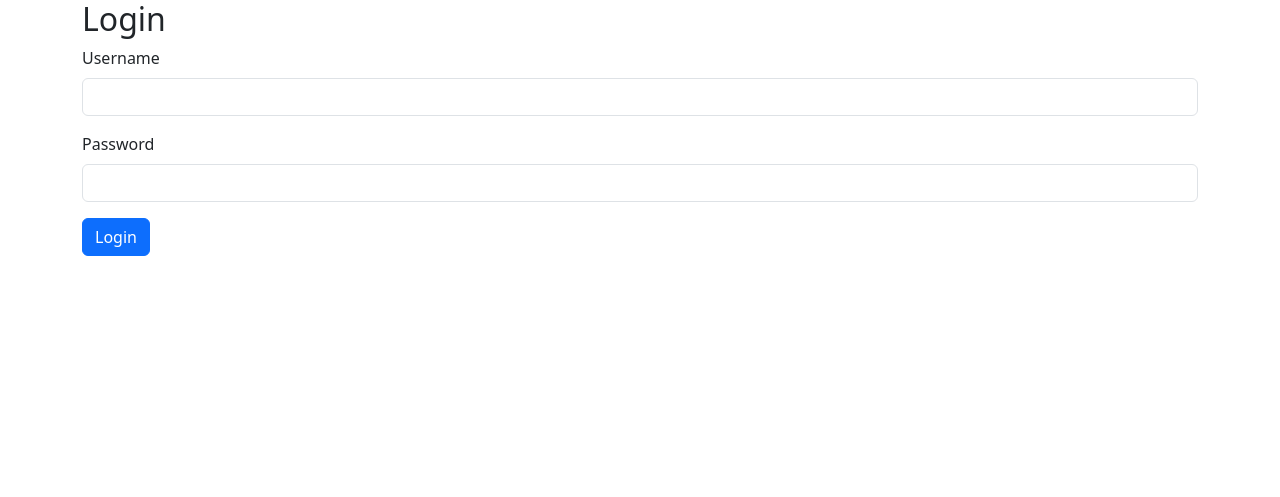
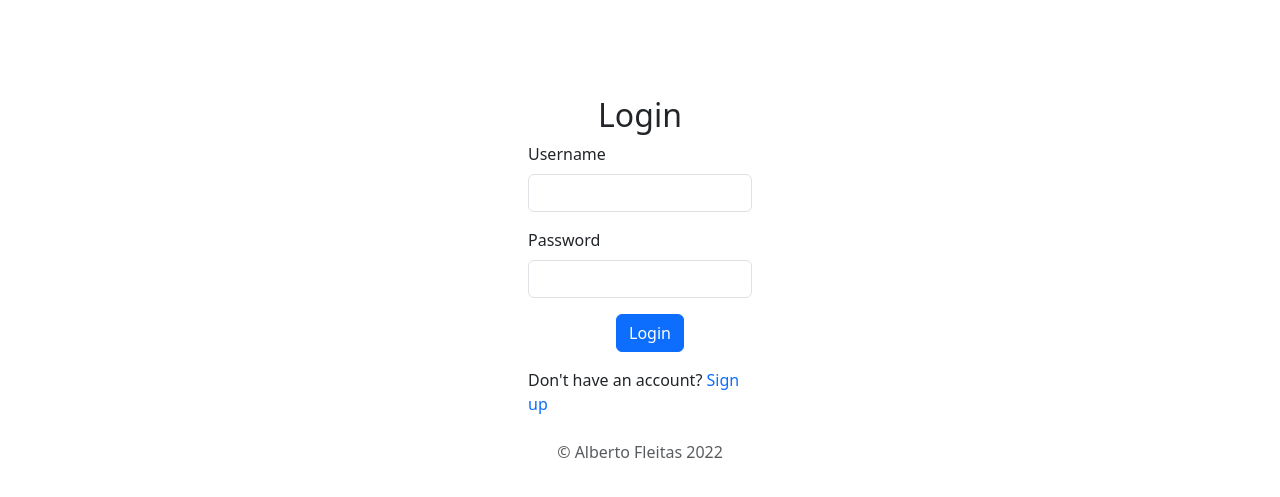
Before and after one commit to betofleitass/to-do-list-flask, a Flask app: page /auth/login in a window 1280 px wide. Shown: the top 497 px of the page. Run offline with Flask 3, Linux system fonts and the light colour scheme; some libraries are stand-ins or nearby versions.

Commit message:
feat: improve login and sign up ui

```diff
--- /dev/null
+++ b/app/static/css/login.css
@@ -0,0 +1,3 @@
+#submit {
+    margin-left: 5.5em;
+}
--- a/app/templates/base.html
+++ b/app/templates/base.html
@@ -7,20 +7,20 @@
             <meta charset="utf-8">
             <meta name="viewport" content="width=device-width, initial-scale=1, shrink-to-fit=no">
 
-        {% block styles %}
             <!-- Bootstrap CSS -->
             {{ bootstrap.load_css() }}
             <!--Boostrap Icons-->
             <link rel="stylesheet" href="https://cdn.jsdelivr.net/npm/bootstrap-icons@1.9.1/font/bootstrap-icons.css">
+            {% block styles %}
+
             {% endblock styles%}
-
 
             <title>
                 {% block title %}{% endblock title%}
             </title>
-
         {% endblock head%}
     </head>
+
     <body>
 
         <!--Flash messages-->
--- a/app/templates/login.html
+++ b/app/templates/login.html
@@ -5,9 +5,19 @@
     Login
 {% endblock title %}
 
+{% block styles %}
+    <link rel="stylesheet" href="{{ url_for('static', filename='css/login.css') }}">
+{% endblock styles %}
+
 {% block content %}
-    <div class="container">
-        <h2>Login</h2>
-        {{ render_form(login_form) }}
+    <div class="container w-25 m-auto mt-5 pt-5 px-5">
+        <h2 class="text-center">Login</h2>
+        <div class="mb-3">
+            {{ render_form(login_form) }}
+        </div>
+        <p>Don't have an account?
+            <a class="text-center text-decoration-none p-0 m-0"href="{{url_for('auth.signup')}}">Sign up</a>
+        </p>
+        <p class="text-center mt-4 mb-3 text-muted">© Alberto Fleitas 2022</p>
     </div>
 {% endblock content %}
```
Also changed, not shown: app/templates/signup.html (+12 -2 lines). Lines whose indentation alone changed are shown as unchanged.
